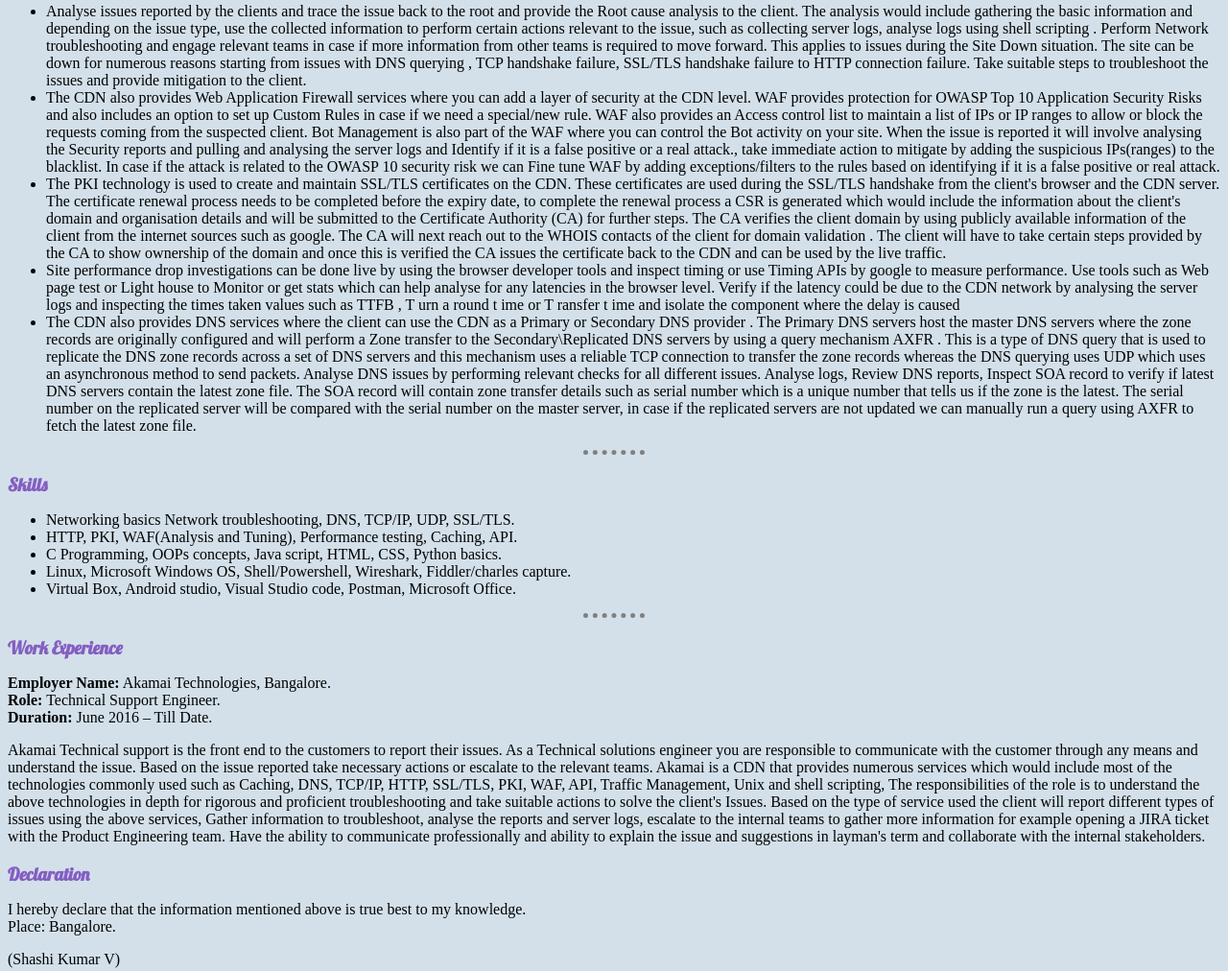
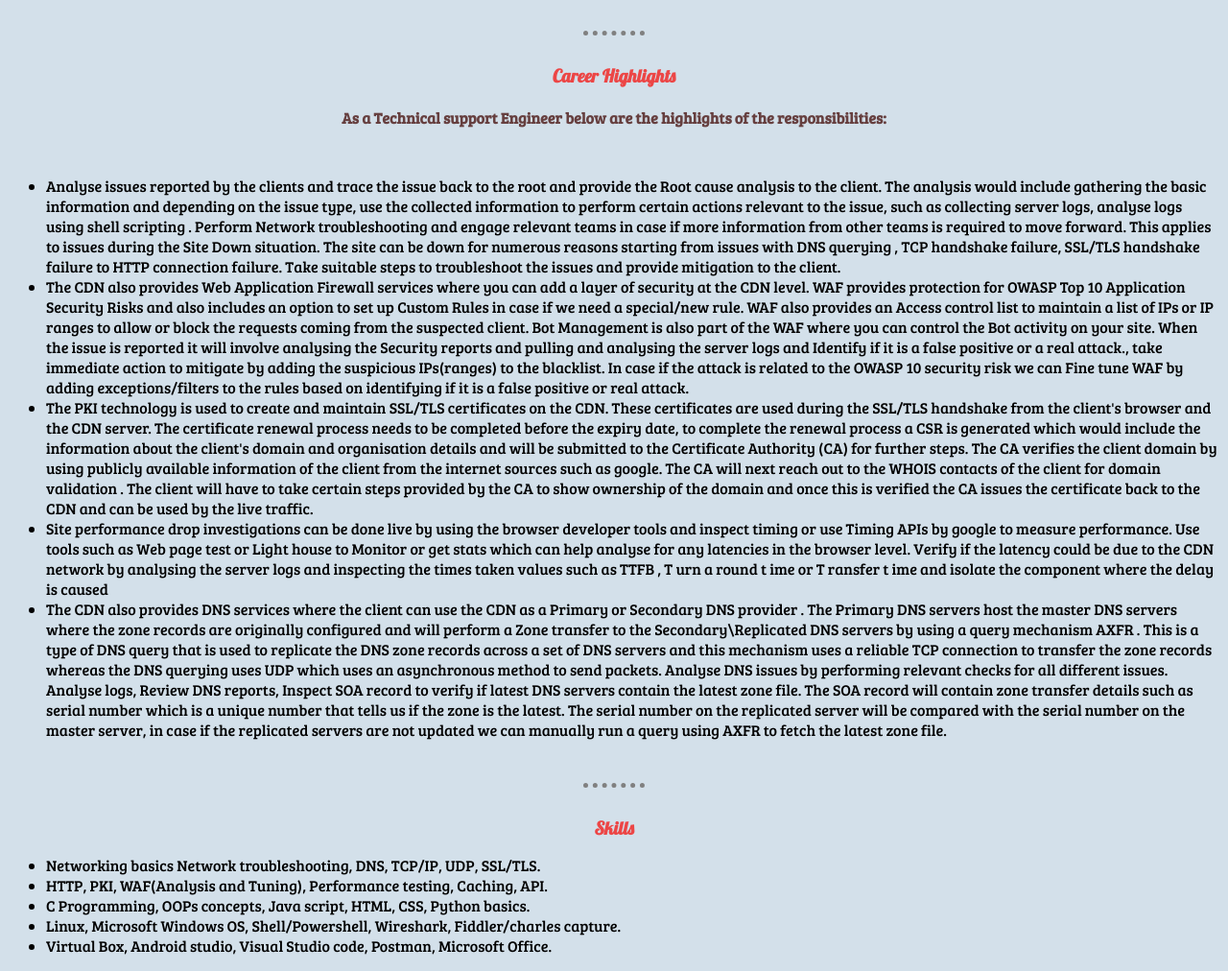
Before and after one commit to shashikumar91/cv, a plain HTML site: page index.html in a window 1280 px wide. Shown: the part 352-1364 px from the top of the page at 96% size. Drawn offline with Linux system fonts and the light colour scheme; a web font is replaced by a local one.

Commit message:
Commiting latest changes

```diff
--- a/css/styles.css
+++ b/css/styles.css
@@ -1,6 +1,7 @@
 body {
     background-color: #d3e0ea;
     font-family: 'Bree Serif', serif;
+    text-align: center;
 }
 
 hr{
@@ -9,57 +10,80 @@
     border-color: grey;
     border-width: 5px;
     width: 5%;
-    margin-bottom: 0px;
+    margin-bottom: 30px;
+    margin-top: 50px;
+
 }
 
 h3{
-    color: #845ec2;
+    color: #ec4646;
     font-family: 'Lobster', cursive;
     margin-bottom: 0px;
+    text-align: center;
 
 }
 
 h4{
-    font-family: 'Righteous', cursive;
+    font-family: 'Verdana, Geneva, Tahoma, sans-serif;
     margin-top: 5px;
-    margin-bottom: 5px;
+    color: #663f3f;
 }
 
 .jobtitle{
     font-family: Verdana, Geneva, Tahoma, sans-serif;
     font-size: 14px;
     margin-top: 0px;
+
 }
 
 .basicinfo{
     position: relative;
+    height: 100px;
+    color: gray;
 
 }
 
 .profile{
     position: relative;
+    height: 100px;
+    margin-bottom: 60pt;
 }
 
 .careerhighlight{
     position: relative;
+    height: 100px;
 
 }
 
 .highlightlist{
-    position: absolute;
-    font-family: 'Hanalei', cursive;
+    font-family: 'Bree Serif', serif;
+    text-align: left;
+    height: 100px;
+    margin-top: 50px;
+    margin-bottom: 400pt;
 
 
 }
 
 .skillslist{
+    text-align: left;
+    height: 100px;
+    font-family: 'Bree Serif', serif;
+    margin-bottom: 60pt;
 
 }
 
 .workexp{
+    height: 100px;
+    font-family: 'Bree Serif', serif;
+    margin-bottom: 150pt;
 
 }
 
 .declaration{
+    height: 100px;
+    font-family: 'Bree Serif', serif;
+    margin-top: 30pt;
+
 
 }
--- a/index.html
+++ b/index.html
@@ -8,6 +8,9 @@
 <link href="https://fonts.googleapis.com/css2?family=Josefin+Sans:wght@100&display=swap" rel="stylesheet">
 <link href="https://fonts.googleapis.com/css2?family=Lobster&display=swap" rel="stylesheet">
 <link href="https://fonts.googleapis.com/css2?family=Kanit&display=swap" rel="stylesheet">
+<link href="https://fonts.googleapis.com/css2?family=Bree+Serif&family=Kanit&family=Righteous&display=swap" rel="stylesheet">
+<link href="https://fonts.googleapis.com/css2?family=Bree+Serif&family=Hanalei&family=Kanit&family=Righteous&display=swap" rel="stylesheet">
+<link href="https://fonts.googleapis.com/css2?family=Bree+Serif&family=Kanit&display=swap" rel="stylesheet">
 </head>
 
 <body>
@@ -15,7 +18,7 @@
     <h3>Shashi Kumar V</h3>
     <p class="jobtitle"> Technical Support Engineer<br>
         Email: skv.k90@gmail.com <br> Mobile: 9986529841. </p>
-</div>
+      </div>
 
 <hr>
 <div class="profile">
@@ -37,13 +40,10 @@
 
     <div class="careerhighlights">
     <h3> Career Highlights</h3>
-
-    <p>
     <h4>As a Technical support Engineer below are the highlights of the responsibilities:</h4>
-    </p>
 </div>
 
-<div class="hilightslist">
+<div class="highlightlist">
     <ul>
         <li>
             Analyse issues reported by the clients and trace the issue back to the root
@@ -120,7 +120,8 @@
         </li>
     </ul>
 </div>
-    <hr>
+
+<hr>
 
 <div class="skillslist">
     <h3>Skills</h3>
@@ -170,6 +171,8 @@
     </p>
 </div>
 
+<hr>
+
 <div class="declaration">
     <h3>Declaration</h3>
     <p>
```
Also changed, not shown: images/kari-shea-1SAnrIxw5OY-unsplash.jpg (added), images/trianglify.png (added), 3 other files.
